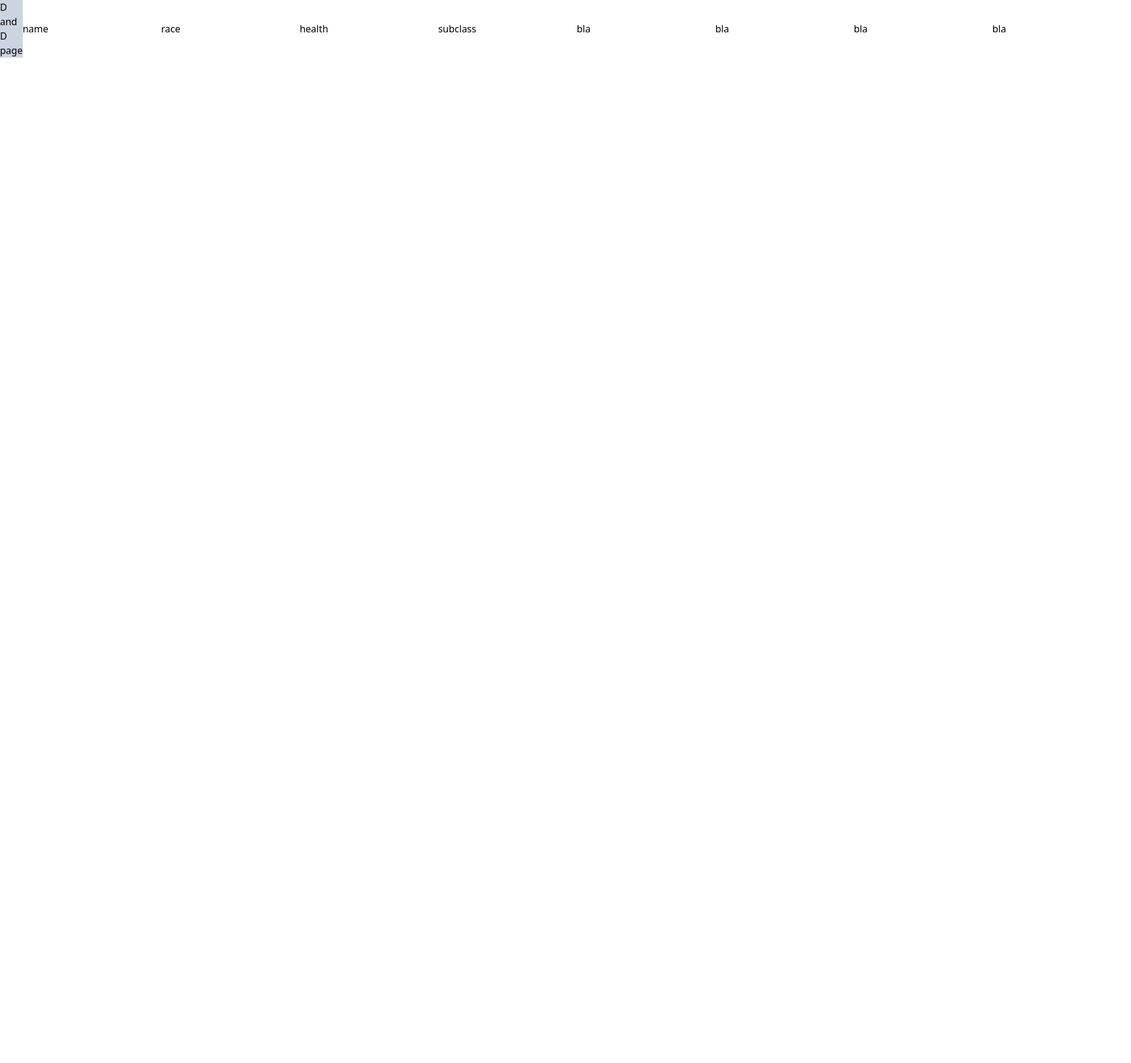
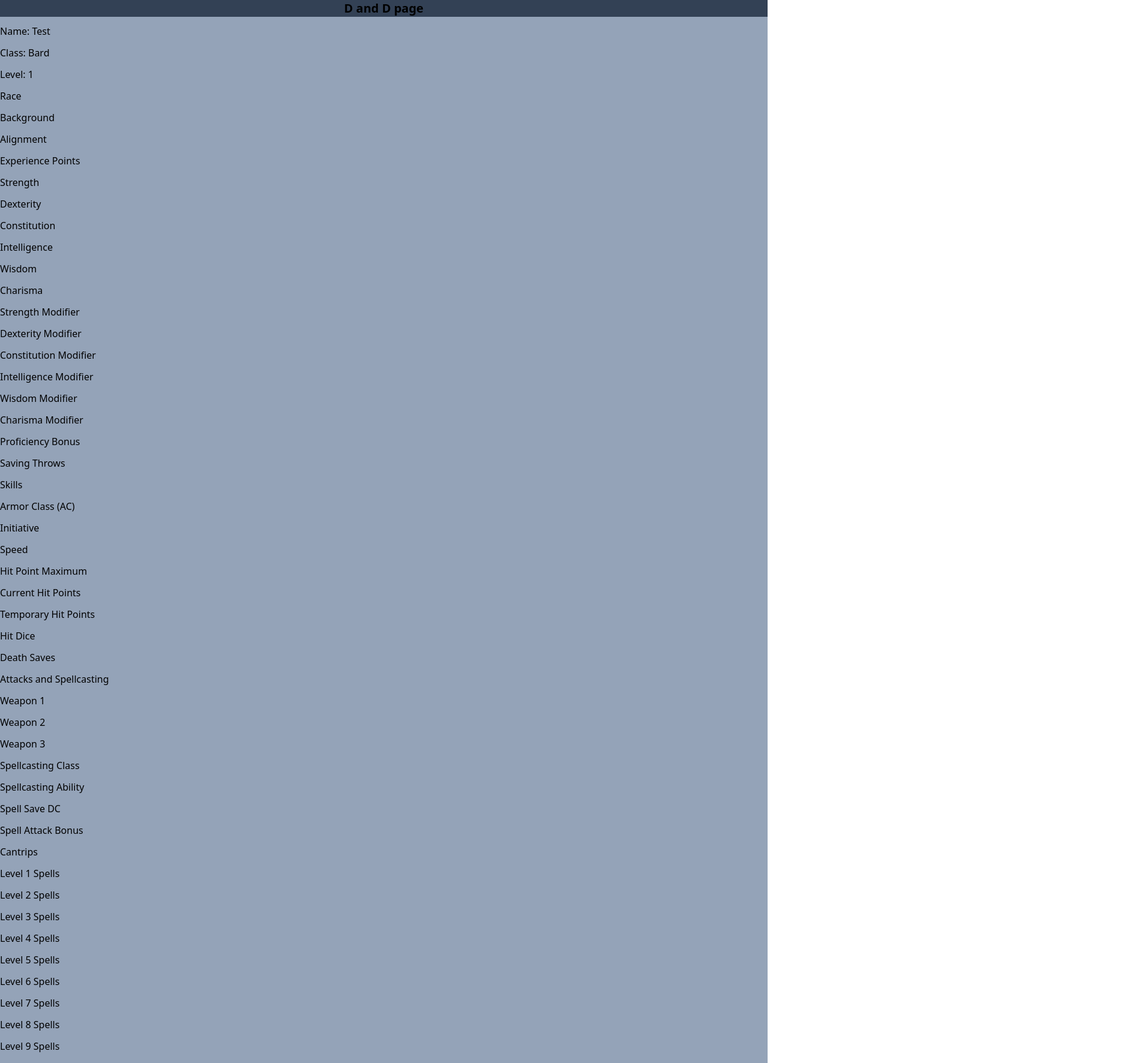
Before and after one commit to deadlykittensgs/DandDSimple, a React (Create React App) app: page / in a window 1280 px wide. Shown: the top 1772 px of the page at 60% size, 1886 px wide, since content can reach past the window. Before the commit the page ends 800 px from the top, so only its background shows below. Built offline with nearby package versions, Linux system fonts and the light colour scheme.

Commit message:
stats added and tailwinds

```diff
--- a/src/App.js
+++ b/src/App.js
@@ -2,16 +2,85 @@ import './App.css';
 
 function App() {
   return (
-    <div class="flex bg-slate-300" >
-    <h1>D and D page </h1>
- <input type="text" id="textInput" value="name"></input>
-  <input type="text" id="textInput" value="race"></input>
-   <input type="text" id="textInput" value="health"></input>
-    <input type="text" id="textInput" value="subclass"></input>
-     <input type="text" id="textInput" value="bla"></input>
-      <input type="text" id="textInput" value="bla"></input>
-       <input type="text" id="textInput" value="bla"></input>
-        <input type="text" id="textInput" value="bla"></input>
+    <div class="flex flex-col bg-slate-400 gap-3 " >
+    <p class="text-xl font-bold bg-slate-700 text-center">D and D page</p>
+
+<p>Name: Test</p>
+<p>Class: Bard</p>
+<p>Level: 1</p>
+<p>Race</p>
+<p>Background</p>
+<p>Alignment</p>
+<p>Experience Points</p>
+
+<p>Strength</p>
+<p>Dexterity</p>
+<p>Constitution</p>
+<p>Intelligence</p>
+<p>Wisdom</p>
+<p>Charisma</p>
+
+<p>Strength Modifier</p>
+<p>Dexterity Modifier</p>
+<p>Constitution Modifier</p>
+<p>Intelligence Modifier</p>
+<p>Wisdom Modifier</p>
+<p>Charisma Modifier</p>
+
+<p>Proficiency Bonus</p>
+<p>Saving Throws</p>
+<p>Skills</p>
+<p>Armor Class (AC)</p>
+<p>Initiative</p>
+<p>Speed</p>
+<p>Hit Point Maximum</p>
+<p>Current Hit Points</p>
+<p>Temporary Hit Points</p>
+<p>Hit Dice</p>
+<p>Death Saves</p>
+
+<p>Attacks and Spellcasting</p>
+<p>Weapon 1</p>
+<p>Weapon 2</p>
+<p>Weapon 3</p>
+
+<p>Spellcasting Class</p>
+<p>Spellcasting Ability</p>
+<p>Spell Save DC</p>
+<p>Spell Attack Bonus</p>
+<p>Cantrips</p>
+<p>Level 1 Spells</p>
+<p>Level 2 Spells</p>
+<p>Level 3 Spells</p>
+<p>Level 4 Spells</p>
+<p>Level 5 Spells</p>
+<p>Level 6 Spells</p>
+<p>Level 7 Spells</p>
+<p>Level 8 Spells</p>
+<p>Level 9 Spells</p>
+
+<p>Features and Traits</p>
+<p>Equipment</p>
+<p>Personality Traits</p>
+<p>Ideals</p>
+<p>Bonds</p>
+<p>Flaws</p>
+
+<p>Languages</p>
+<p>Tools Proficiencies</p>
+<p>Armor Proficiencies</p>
+<p>Weapon Proficiencies</p>
+
+<p>Passive Wisdom (Perception)</p>
+<p>Other Proficiencies and Languages</p>
+<p>Character Appearance</p>
+<p>Allies & Organizations</p>
+<p>Backstory</p>
+<p>Treasure</p>
+
+
+
+
     </div>
   );
 }
```
